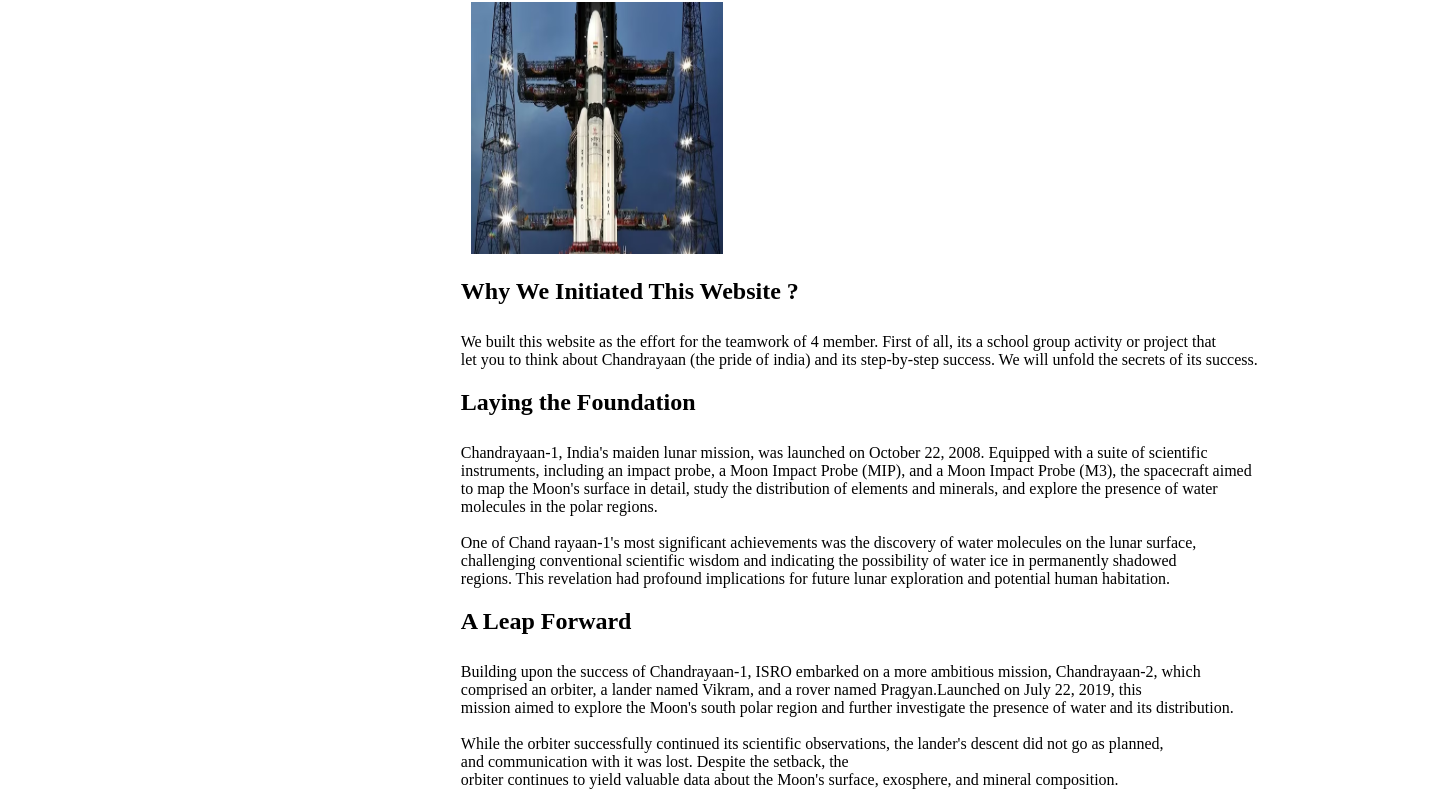
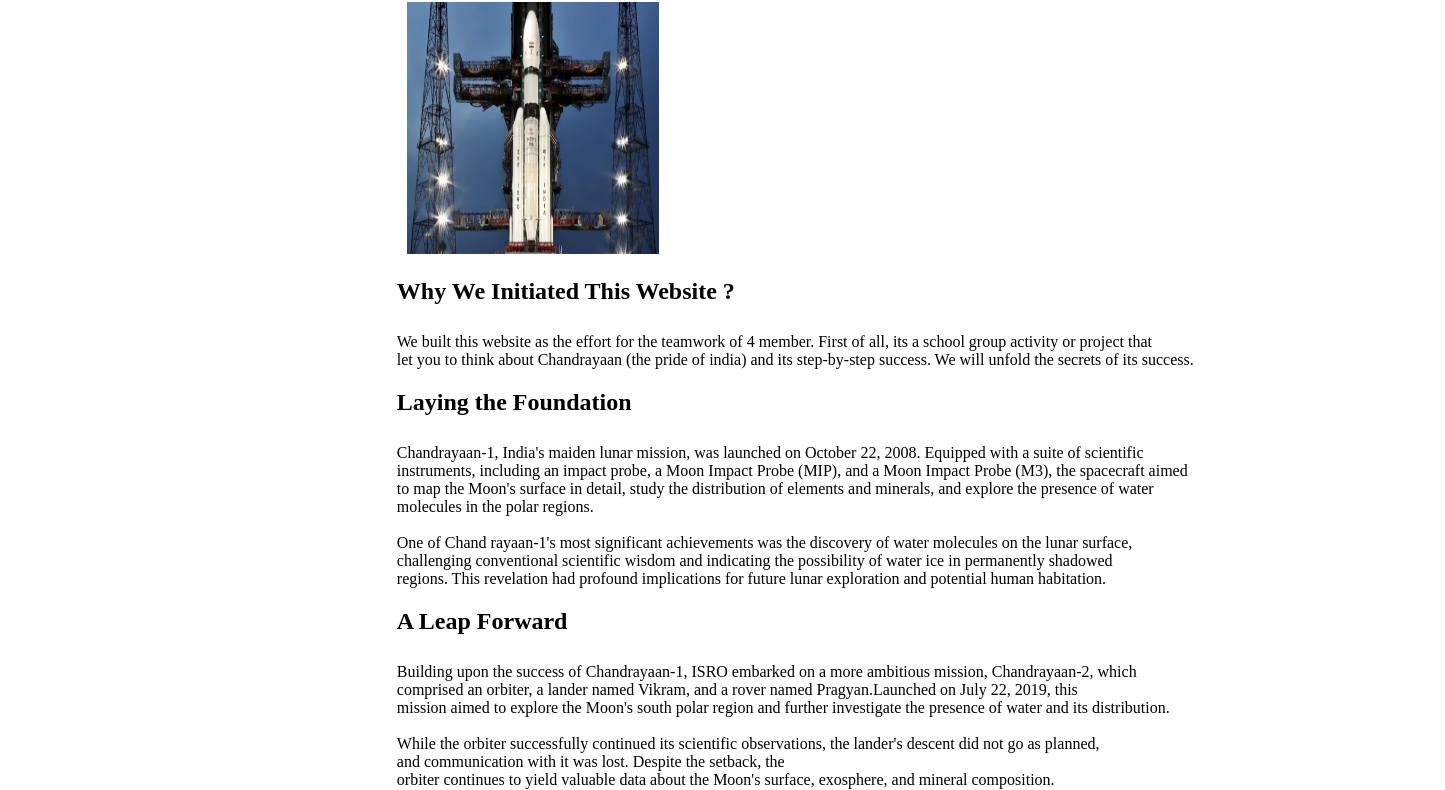
Before and after one commit to dhushyanth-123/projectChandrayaan, a plain HTML site: page go.html in a window 1280 px wide. Shown: the part 207-997 px from the top of the page, 1445 px wide, since content can reach past the window. Drawn offline with Linux system fonts and the light colour scheme.

Commit message:
Update go.css

```diff
--- a/go.css
+++ b/go.css
@@ -76,7 +76,7 @@ body{
 .main{
     position: relative;
     height: 100%;
-    left: 36%;
+    left: 31%;
 
 }
 h4{
```
